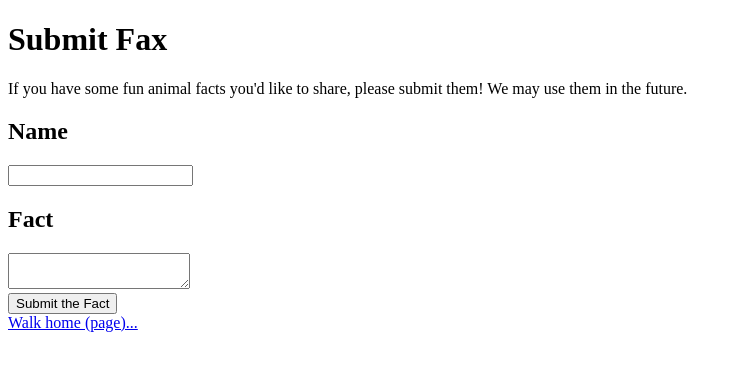
After one commit to arshahinian/ppp-5-static-files-and-styling, a Flask app: page /details/addPetFacts in a window 1280 px wide. The commit adds this page. Shown: the top 371 px of the page, without its empty margins (0-742 px from the left). Run offline with Flask 2, Linux system fonts and the light colour scheme.

Commit message:
added the create new fact rougt/view

```diff
--- a/petfax/__init__.py
+++ b/petfax/__init__.py
@@ -14,5 +14,9 @@ def create_app():
     from . import pet
     app.register_blueprint(pet.bp)
 
+     # register fact blueprint
+    from . import addPetFacts
+    app.register_blueprint(addPetFacts.bp)
+
     # return the app
     return app
--- /dev/null
+++ b/petfax/addPetFacts.py
@@ -0,0 +1,7 @@
+from flask import ( Blueprint, render_template )
+
+bp = Blueprint('fact', __name__, url_prefix="/details")
+
+@bp.route('/addPetFacts')
+def addPetFacts():
+    return render_template('details/addPetFacts.html')
--- /dev/null
+++ b/petfax/templates/details/addPetFacts.html
@@ -0,0 +1,29 @@
+<!DOCTYPE html>
+<html lang="en">
+<head>
+    <meta charset="UTF-8">
+    <meta http-equiv="X-UA-Compatible" content="IE=edge">
+    <meta name="viewport" content="width=device-width, initial-scale=1.0">
+    <title>Add some facts!</title>
+</head>
+<body>
+    <div class="container">
+        <H1>Submit Fax</H1>
+        <div class="callout">
+            If you have some fun animal facts you'd like to share, please submit them! We may use them in the future.
+        </div>
+        <div class="facts-container">
+            <form>
+                <label for="submitter"><H2>Name</H2></label>
+                <input name="submitter" type="text">
+                <br/>
+                <label for="fact"><H2>Fact</H2></label>
+                <textarea name="fact"></textarea>
+                <br/>
+                <input type="submit" value="Submit the Fact">
+            </form>
+        </div>
+        <a href="/main">Walk home (page)...</a>
+    </div>
+</body>
+</html>
```
Also changed, not shown: petfax/templates/main/index.html (+11 -1 lines), petfax/templates/addPetFacts.html (deleted).
